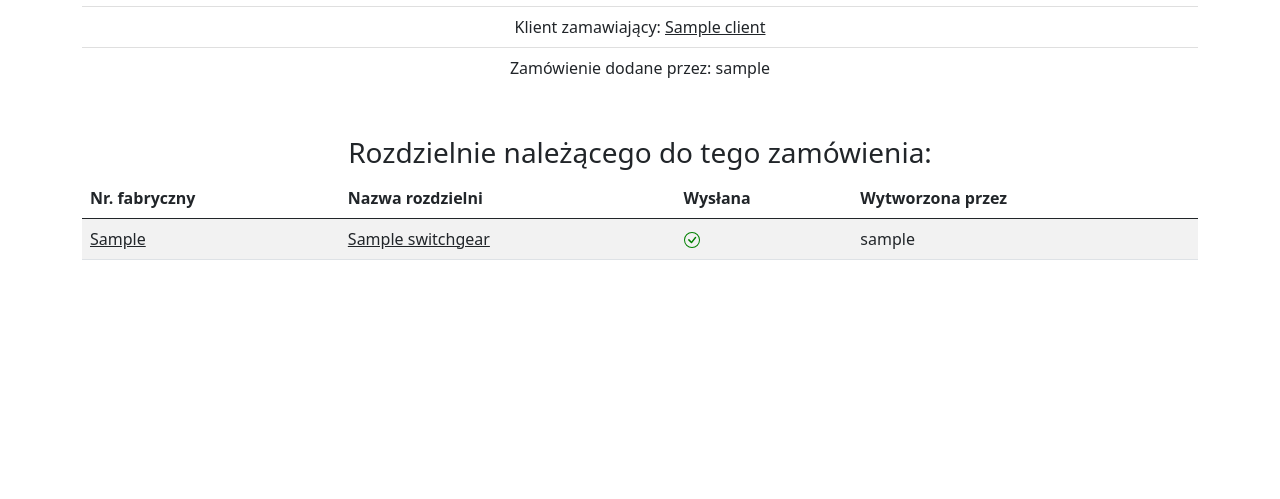
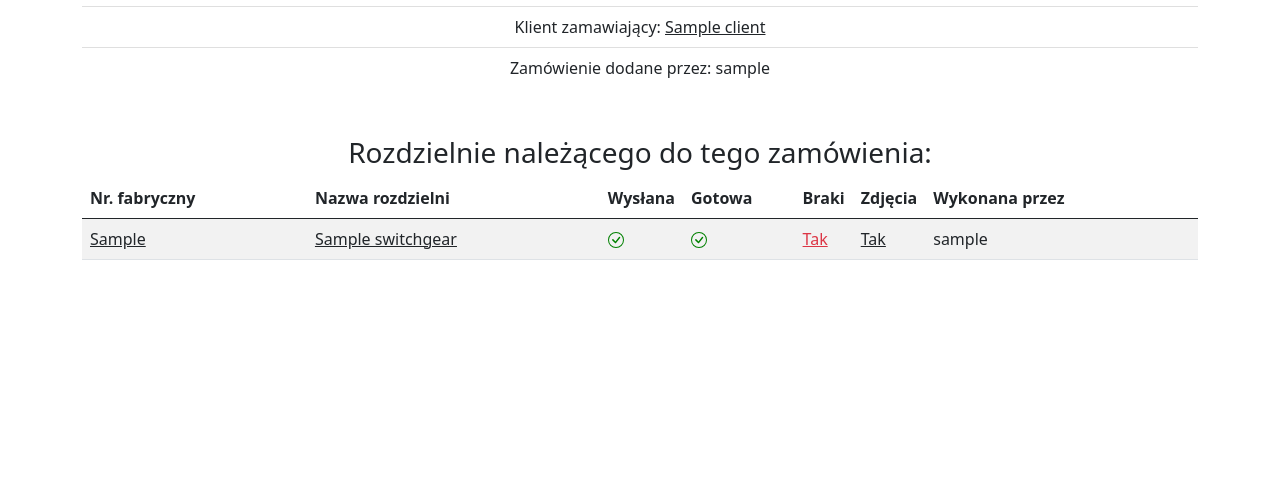
Before and after one commit to Solarden/switchgear_tracker, a Django app: page /order/1/ in a window 1280 px wide. Shown: the part 214-713 px from the top of the page. Run offline with Django 3.2, Linux system fonts and the light colour scheme; a user stored in the database is signed in; tables that the repository leaves empty hold one stand-in row (values such as "Sample post"); grey boxes marked "Sample" are stand-in pictures; some libraries are stand-ins or nearby versions.

Commit message:
order detail update

```diff
--- a/switchgear/switchgear/settings.py
+++ b/switchgear/switchgear/settings.py
@@ -26,7 +26,7 @@ SECRET_KEY = config("SECRET_KEY")
 # SECURITY WARNING: don't run with debug turned on in production!
 DEBUG = True
 
-ALLOWED_HOSTS = []
+ALLOWED_HOSTS = ['*']
 
 # Application definition
 
--- a/switchgear/switchgear/urls.py
+++ b/switchgear/switchgear/urls.py
@@ -84,7 +84,7 @@ urlpatterns = [
     path('order/add/', OrderCreateView.as_view(), name='order_add'),
     path('order/<int:client_id>/add/', OrderCreateViewPassingClient.as_view(), name='order_add_client_pass'),
     path('order/<int:pk>/', OrderDetailView.as_view(), name='order_detail'),
-    path('order/edit/<int:pk>', OrderUpdateView.as_view(), name='order_edit'),
+    path('order/edit/<int:pk>/', OrderUpdateView.as_view(), name='order_edit'),
     path('order/delete/<int:pk>/', OrderDeleteView.as_view(), name='order_delete'),
     path('component/', ComponentListView.as_view(), name='component_list'),
     path('component/add/', ComponentCreateView.as_view(), name='component_add'),
--- a/switchgear/tracker_app/templates/detail/order_detail.html
+++ b/switchgear/tracker_app/templates/detail/order_detail.html
@@ -34,11 +34,24 @@
     <h3 class="text-center">Rozdzielnie należącego do tego zamówienia:</h3>
         <table class="table table-striped">
             <thead>
+            <colgroup>
+                <col span="1">
+                <col span="1">
+                <col span="1" style="width: 5%;">
+                <col span="1" style="width: 10%;">
+                <col span="1" style="width: 5%;">
+                <col span="1" style="width: 5%;">
+                <col span="1">
+            </colgroup>
+            <thead>
             <tr>
                 <th scope="col">Nr. fabryczny</th>
                 <th scope="col">Nazwa rozdzielni</th>
                 <th scope="col">Wysłana</th>
-                <th scope="col">Wytworzona przez</th>
+                <th scope="col">Gotowa</th>
+                <th scope="col">Braki</th>
+                <th scope="col">Zdjęcia</th>
+                <th scope="col">Wykonana przez</th>
             </tr>
             </thead>
             <tbody>
@@ -57,6 +70,23 @@
                             <path d="M8 15A7 7 0 1 1 8 1a7 7 0 0 1 0 14zm0 1A8 8 0 1 0 8 0a8 8 0 0 0 0 16z"/>
                             <path d="M4.646 4.646a.5.5 0 0 1 .708 0L8 7.293l2.646-2.647a.5.5 0 0 1 .708.708L8.707 8l2.647 2.646a.5.5 0 0 1-.708.708L8 8.707l-2.646 2.647a.5.5 0 0 1-.708-.708L7.293 8 4.646 5.354a.5.5 0 0 1 0-.708z"/>
                         </svg> {% endif %}</td>
+                    <td>{% if item.ready_to_ship %}
+                        <svg xmlns="http://www.w3.org/2000/svg" width="16" height="16" fill="currentColor"
+                             class="bi bi-check-circle" color="green" viewBox="0 0 16 16">
+                            <path d="M8 15A7 7 0 1 1 8 1a7 7 0 0 1 0 14zm0 1A8 8 0 1 0 8 0a8 8 0 0 0 0 16z"/>
+                            <path d="M10.97 4.97a.235.235 0 0 0-.02.022L7.477 9.417 5.384 7.323a.75.75 0 0 0-1.06 1.06L6.97 11.03a.75.75 0 0 0 1.079-.02l3.992-4.99a.75.75 0 0 0-1.071-1.05z"/>
+                        </svg> {% else %}
+                        <svg xmlns="http://www.w3.org/2000/svg" width="16" height="16" fill="currentColor"
+                             class="bi bi-x-circle" color="red" viewBox="0 0 16 16">
+                            <path d="M8 15A7 7 0 1 1 8 1a7 7 0 0 1 0 14zm0 1A8 8 0 1 0 8 0a8 8 0 0 0 0 16z"/>
+                            <path d="M4.646 4.646a.5.5 0 0 1 .708 0L8 7.293l2.646-2.647a.5.5 0 0 1 .708.708L8.707 8l2.647 2.646a.5.5 0 0 1-.708.708L8 8.707l-2.646 2.647a.5.5 0 0 1-.708-.708L7.293 8 4.646 5.354a.5.5 0 0 1 0-.708z"/>
+                        </svg> {% endif %}</td>
+                    <td>{% if item.stuff_missing %}
+                        <a href="{% url 'switchgear_components_detail' item.pk %}" class="link-danger">Tak</a>{% else %}
+                        Nie{% endif %}</td>
+                    <td>{% if item.has_photos %}
+                        <a href="{% url 'switchgear_photos' item.pk %}" class="link-dark">Tak</a>{% else %}
+                        <a href="{% url 'switchgear_photos_add' item.pk %}" class="link-danger">Nie</a>{% endif %}</td>
                     <td>{% for objs_worker in item.made_by.all %} {{ objs_worker.username }} {% endfor %}</td>
                 </tr>
             {% endfor %}
--- a/switchgear/tracker_app/views.py
+++ b/switchgear/tracker_app/views.py
@@ -622,6 +622,7 @@ class OrderCreateViewPassingClient(PermissionRequiredMixin, CreateView):
         }
 
 
+# CHANGE TO FILTER VIEW?
 class OrderDetailView(PermissionRequiredMixin, DetailView):
     permission_required = ['tracker_app.view_order']
     login_url = 'login'
```
